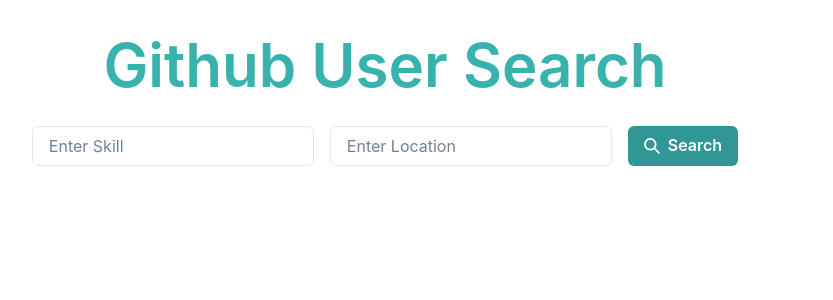
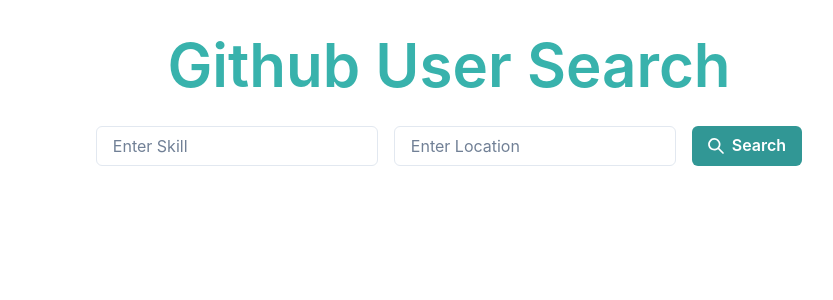
Before and after one commit to himanish58/github-user-search, a React (Create React App) app: page / in a window 1280 px wide. Shown: the top 300 px of the page, without its empty margins (191-1024 px from the left). Built offline with nearby package versions, Linux system fonts and the light colour scheme.

Commit message:
clean up

```diff
--- a/src/App.tsx
+++ b/src/App.tsx
@@ -5,13 +5,7 @@
 import UserSearch from './components/UserSearch';
 
 const App: FC = () => (
-	<Flex
-		p={5}
-		m={0}
-		alignItems="center"
-		direction="column"
-		mb={4}
-		maxWidth="90%">
+	<Flex p={5} m={0} alignItems="center" direction="column" mb={4}>
 		<Header title="Github User Search" />
 		<UserSearch />
 	</Flex>
```
